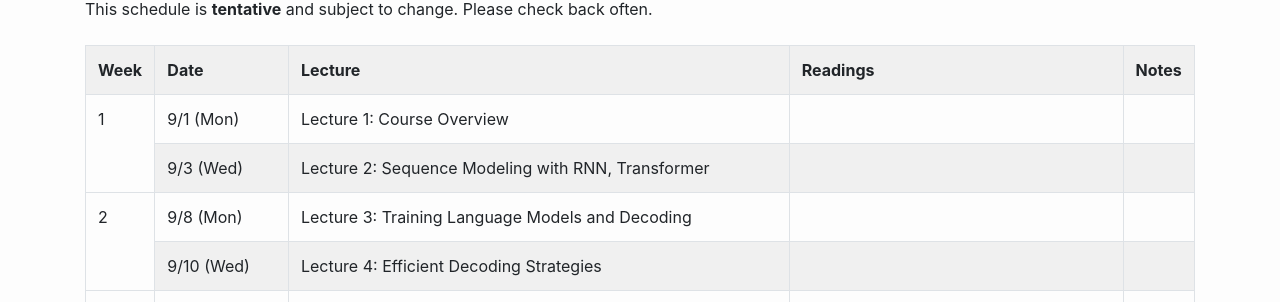
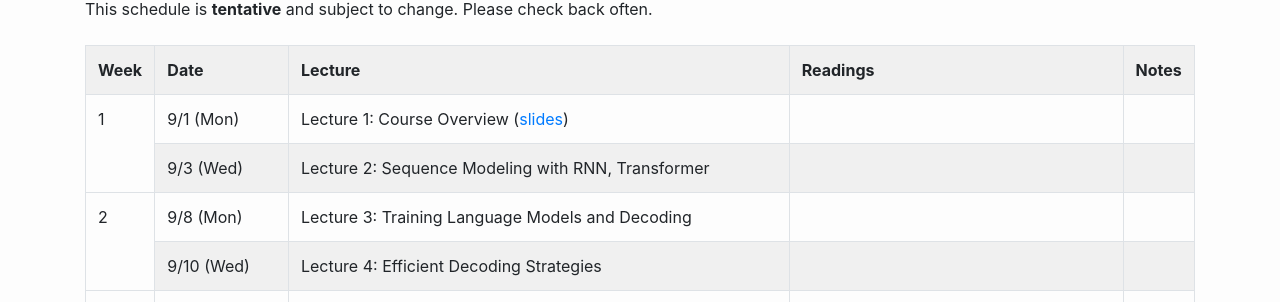
Before and after one commit to kaist-ee595/kaist-ee595.github.io, a Jekyll site: the page built from index.html, in a window 1280 px wide and 900 px high, scrolled down 1465 px. Shown: the part 151-453 px from the top of the window. Built offline with Jekyll 4.4.1, drawn with Linux system fonts in a browser that asks for light colours; the list of posts is cut into pages by our own code.

Commit message:
add slide 1

```diff
--- a/index.html
+++ b/index.html
@@ -92,7 +92,7 @@
         <tr>
             <td rowspan="2">1</td>
             <td>9/1 (Mon)</td>
-            <td>Lecture 1: Course Overview</td>
+            <td>Lecture 1: Course Overview (<a href="https://drive.google.com/file/d/1LKBkhoAZzSPm3PaF8ROvJP73UH8zG4-j/view?usp=sharing">slides</a>)</td>
             <td><ul></ul></td>
             <td></td>
         </tr>
```
